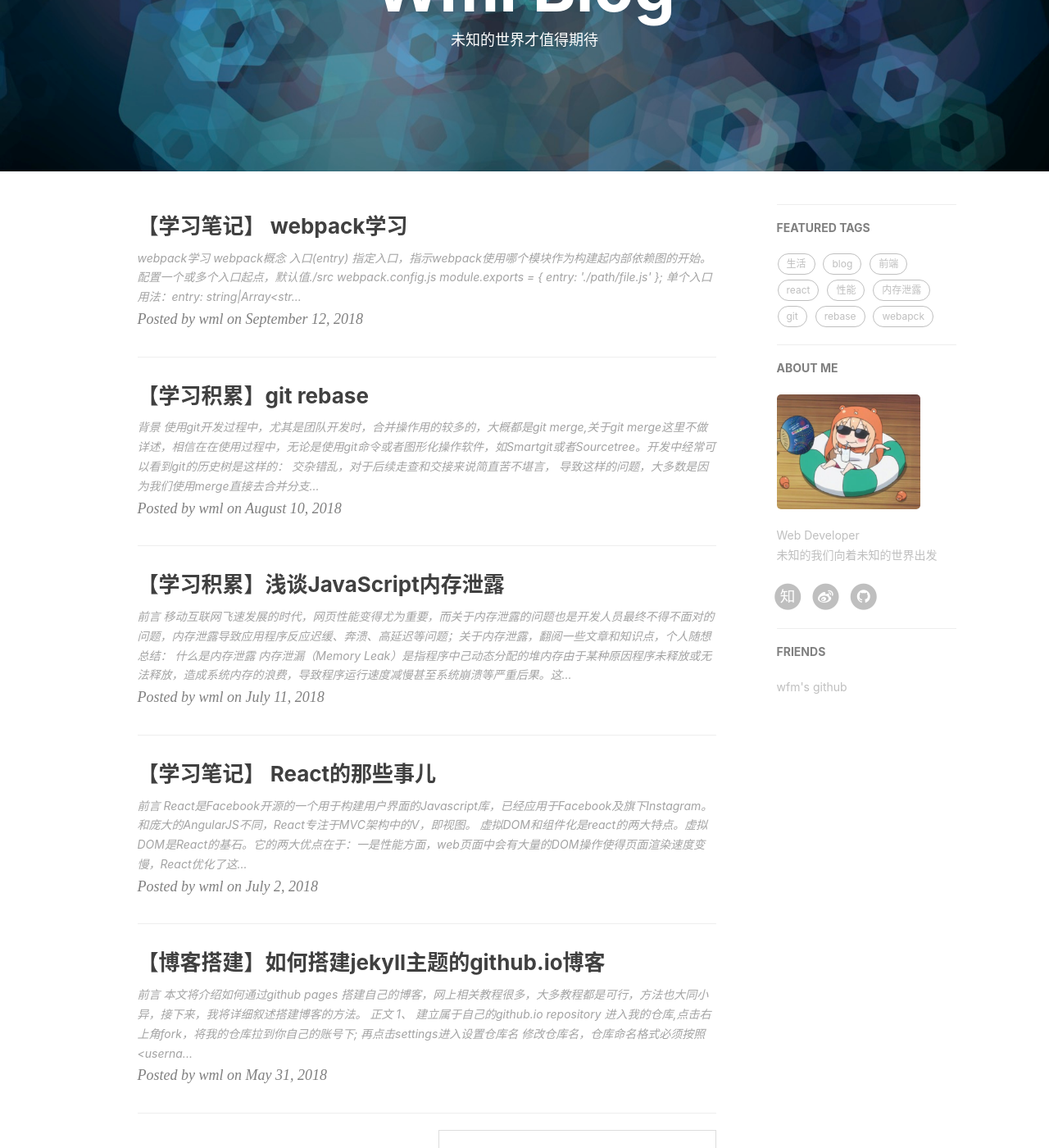
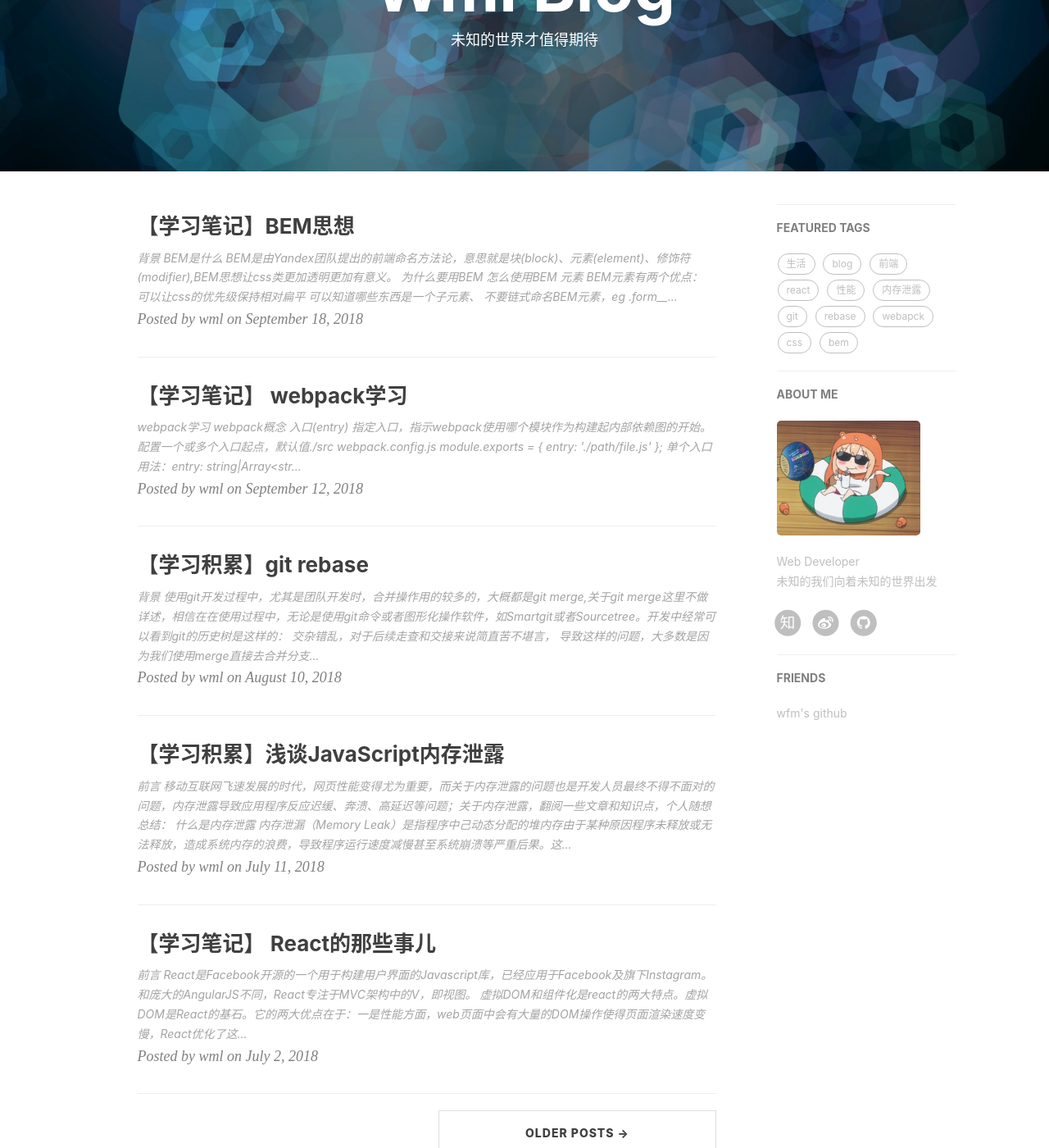
Before and after one commit to wumeilian/wumeilian.github.io, a Jekyll site: the page built from index.html, in a window 1280 px wide and 1400 px high, scrolled down 209 px. Shown: the whole window at 82% size. Built offline with Jekyll 4.4.1, drawn with Linux system fonts in a browser that asks for light colours; nearby versions of some CDN libraries; the list of posts is cut into pages by our own code; comment, search, counter and statistics services are not loaded.

Commit message:
增加bem文章

````diff
--- a/_posts/2018-09-12-webpack-study.md
+++ b/_posts/2018-09-12-webpack-study.md
@@ -227,3 +227,11 @@ module.export = {
     mode: 'production'
 };
 ```
+
+#### 模块热替换(hot module replacement)
+
+在应用程序运行过程中替换、添加或者删除模块，而无需加载整个页面。主要通过以下方式加快开发速度：
+
+* 保留在完全重新加载页面时丢失的应用程序状态；
+* 只更新变更内容，以节省宝贵开发时间；
+* 调整演示更加快速，几乎相当于在浏览器调试器中更改。
--- /dev/null
+++ b/_posts/2018-09-18-bem-share.md
@@ -0,0 +1,39 @@
+---
+layout:     post
+title:      "【学习笔记】BEM思想"
+subtitle:   ""
+author:     "wml"
+header-img: "img/blog-build-1.png"
+header-mask:  0.5
+catalog: true
+tags:
+
+    - css
+    - bem
+---
+
+## 背景
+
+![bem](/img/bem/1.png)
+
+## BEM是什么
+
+BEM是由Yandex团队提出的前端命名方法论，意思就是块(block)、元素(element)、修饰符(modifier),BEM思想让css类更加透明更加有意义。
+
+## 为什么要用BEM
+
+## 怎么使用BEM
+
+### 元素
+
+BEM元素有两个优点：
+
+* 可以让css的优先级保持相对扁平
+* 可以知道哪些东西是一个子元素、
+
+不要链式命名BEM元素，eg `.form__row__input`
+
+避免链式命名方法：
+
+* 只把子元素链接到有意义的块；
+* 创建新的块来保存元素
````
Also changed, not shown: img/bem/1.png (added).
